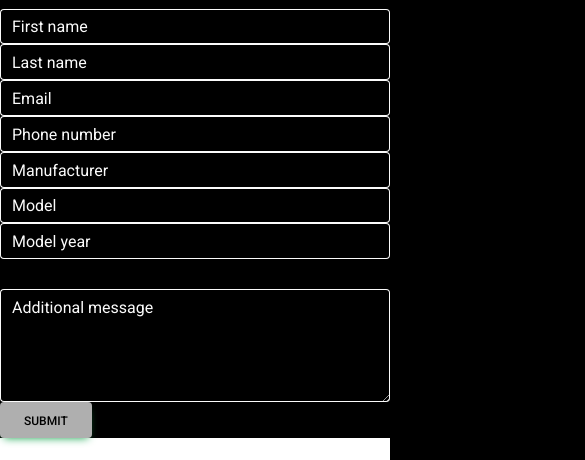
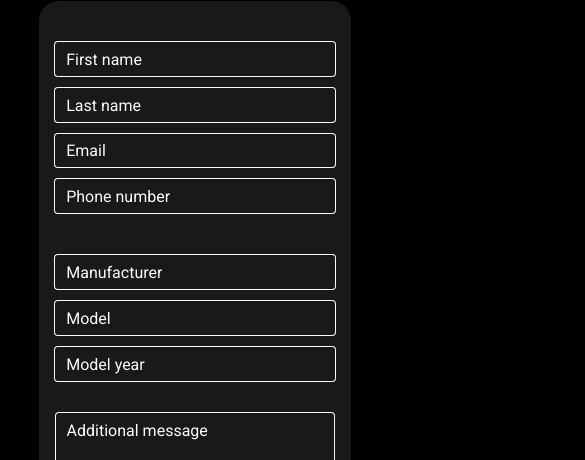
Before and after one commit to AmarPivcic/DeutscheAutowerks, a plain HTML site: page index.html in a window 390 px wide. Shown: the part 7850-8310 px from the top of the page, 585 px wide, since content can reach past the window. Drawn offline with nearby package versions, Linux system fonts and the light colour scheme.

Commit message:
Fixed responsive

```diff
--- a/style.css
+++ b/style.css
@@ -18,3 +18,107 @@
 .btn:hover{
     color: black;
 }
+
+.location{
+    display: flex;
+    flex-direction:column ;
+    justify-content: center;
+    align-items: center;
+}
+
+.locationmap{
+    border-radius: 20px;
+    width: 80%;
+}
+
+.form{
+    width: 80%;
+    margin-left: 10%;
+    background-color: rgb(25, 25, 25);
+    border-radius: 20px;
+    padding-bottom: 25px;
+}
+
+.formrow{
+    width: 95%;
+    margin-left: 2.5%;
+}
+
+.formperson{
+    display: flex;
+    justify-content: space-between;
+    padding-top: 30px;
+}
+
+.person{
+    width: 24%;
+}
+
+.formcar{
+    display: flex;
+    justify-content: space-between;
+    padding-top: 30px;
+}
+
+.carinfo{
+    width: 32%;
+}
+
+.moreinfo{
+    display: flex;
+    flex-direction: column;
+    align-items: center;
+    width: 95%;
+    margin-left: 2.5%;
+}
+
+.btnsubmit{
+    width: 100px;
+    margin-top: 30px;
+}
+
+.footer{
+    margin-top: 50px;
+}
+
+.footer2{
+    background-color: rgb(25, 25, 25) !important;
+    padding-top: 20px;
+}
+
+.footer3{
+    margin: 0 !important;
+}
+
+.footer4{
+    margin: 0 !important;
+}
+
+@media (max-width:576px)
+{
+    .formperson{
+        flex-direction: column;
+        align-items: center;
+    }
+
+    .person{
+        width: 95%;
+        margin-top: 10px;
+    }
+
+    .formcar{
+        flex-direction: column;
+        align-items: center;
+    }
+
+    .carinfo{
+        width: 95%;
+        margin-top: 10px;
+    }
+
+    .moreinfo{
+        width: 90%;
+        align-items: center;
+        margin-left: 5%;
+    }
+}
```
